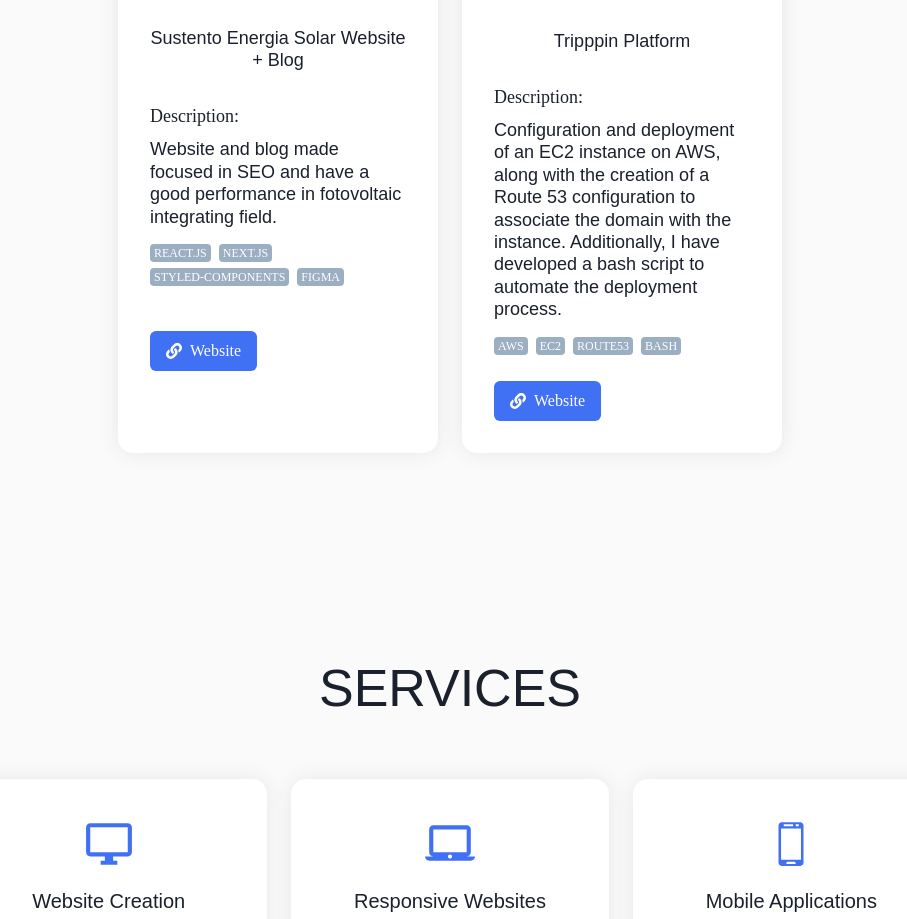
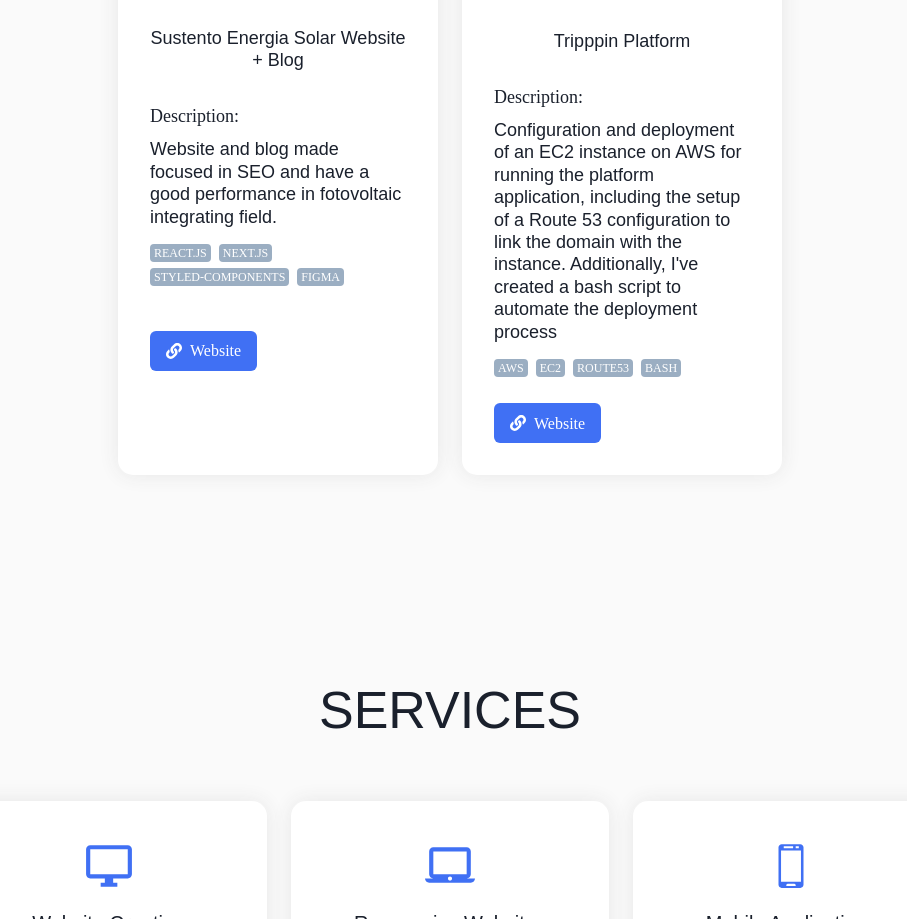
Before and after one commit to viniciussm07/viniciusmartins-portfolio, a Next.js app: page / in a window 1280 px wide. Shown: the part 1244-2163 px from the top of the page, without its empty margins (190-1097 px from the left). Built offline with nearby package versions, Linux system fonts and the light colour scheme; a web font is replaced by a local one.

Commit message:
Fix: Description Tripppin project

```diff
--- a/data/en/portfolio.ts
+++ b/data/en/portfolio.ts
@@ -12,7 +12,7 @@
   {
     name: 'Tripppin Platform',
     description:
-      'Configuration and deployment of an EC2 instance on AWS, along with the creation of a Route 53 configuration to associate the domain with the instance. Additionally, I have developed a bash script to automate the deployment process.',
+      "Configuration and deployment of an EC2 instance on AWS for running the platform application, including the setup of a Route 53 configuration to link the domain with the instance. Additionally, I've created a bash script to automate the deployment process",
     imgSource: '/images/projects/tripppin-platform-min.webp',
     skills: ['AWS', 'EC2', 'Route53', 'Bash'],
     websiteUrl: 'https://tripppin.com/'
```
